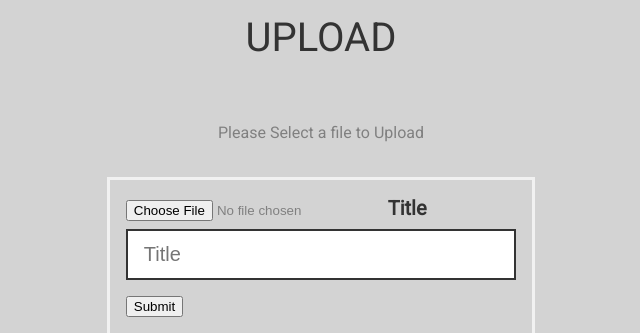
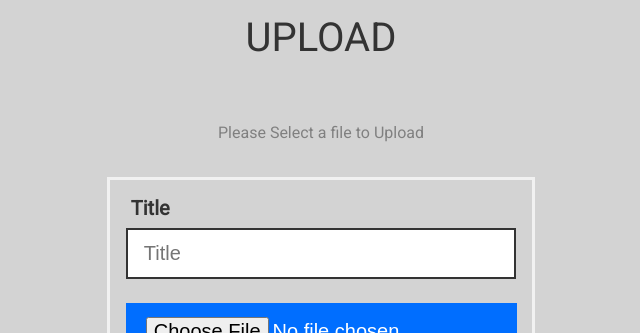
Before and after one commit to 2176708c/ISproject, a Flask app: page /upload in a window 1280 px wide. Shown: the part 61-394 px from the top of the page, without its empty margins (319-959 px from the left). Run offline with Flask 2, Linux system fonts and the light colour scheme; some libraries are stand-ins or nearby versions.

Commit message:
change upload appearance

```diff
--- a/Flask/static/css/main.css
+++ b/Flask/static/css/main.css
@@ -100,6 +100,21 @@ h2 {
     opacity: 0.8;
 }
 
+#file-input {
+    background-color: rgb(0, 110, 255);
+    font-size: 20px;
+    color: white;
+    padding: 14px 20px;
+    margin: 8px 0;
+    border: none;
+    cursor: pointer;
+    width: 90%;
+}
+
+#file-input:hover {
+    opacity: 0.8;
+}
+
 .cancel-button {
     width: auto;
     padding: 10px 18px;
--- a/Flask/templates/upload.html
+++ b/Flask/templates/upload.html
@@ -149,12 +149,16 @@
         <p id="file-preview"> Please Select a file to Upload </p><br />
         <form class="custom-form" action="http://localhost:5000/uploader" method="POST" enctype = "multipart/form-data">
             <div class="container">
-                <input id="file-input" type = "file" name = "file" />
+                <label style="margin:5px;font-size: 20px; color: #333"><b>Title</b></label>
 
-                <label style="margin:5px;font-size: 20px; color: #333"><b>Title</b></label>
                 <input style="margin:8px 0 16px" type="text" placeholder="Title" name="title">
+                <div>
+                    <input id="file-input" type = "file" name = "file" />
+                </div>
 
-                <input type = "submit"/>
+
+
+                <button class="submit-button" type="submit">Submit</button>
             </div>
         </form>
 
```
Also changed, not shown: Flask/templates/login.html (+18 -6 lines), 2 other files.
